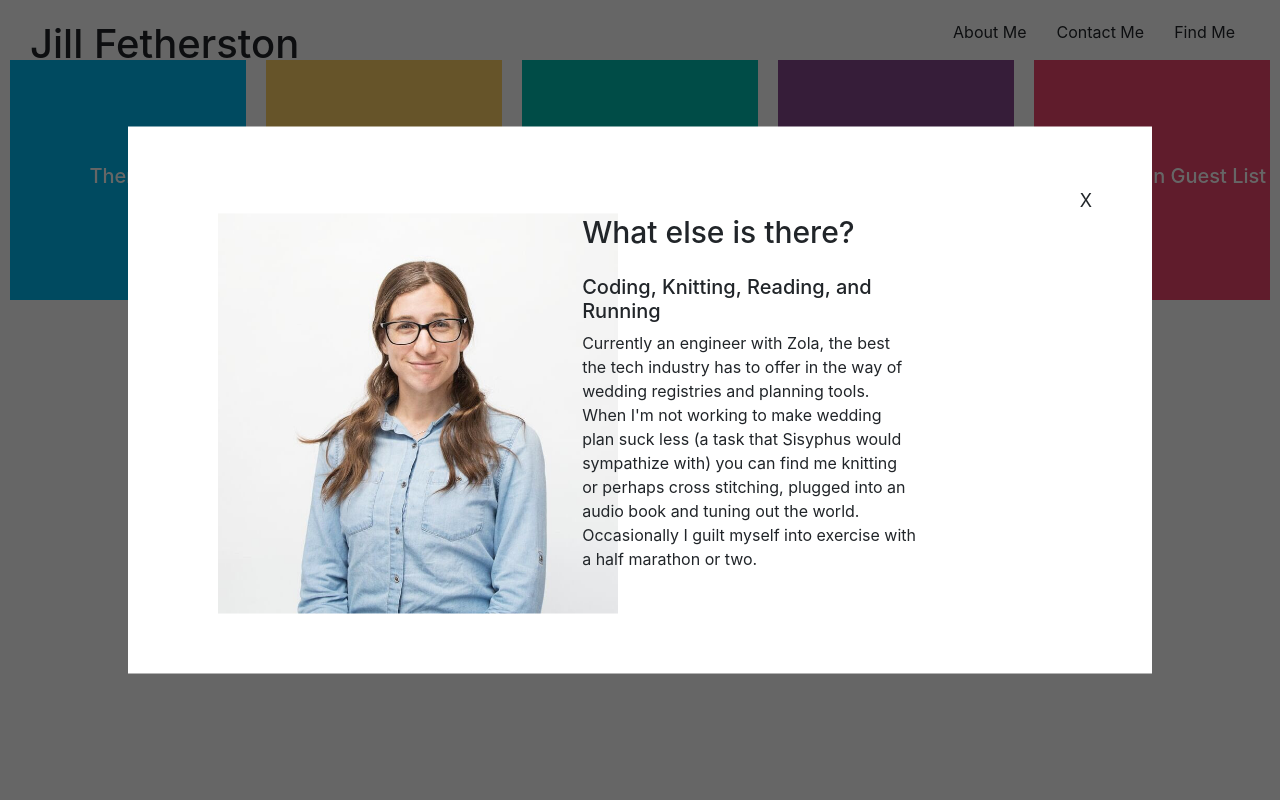
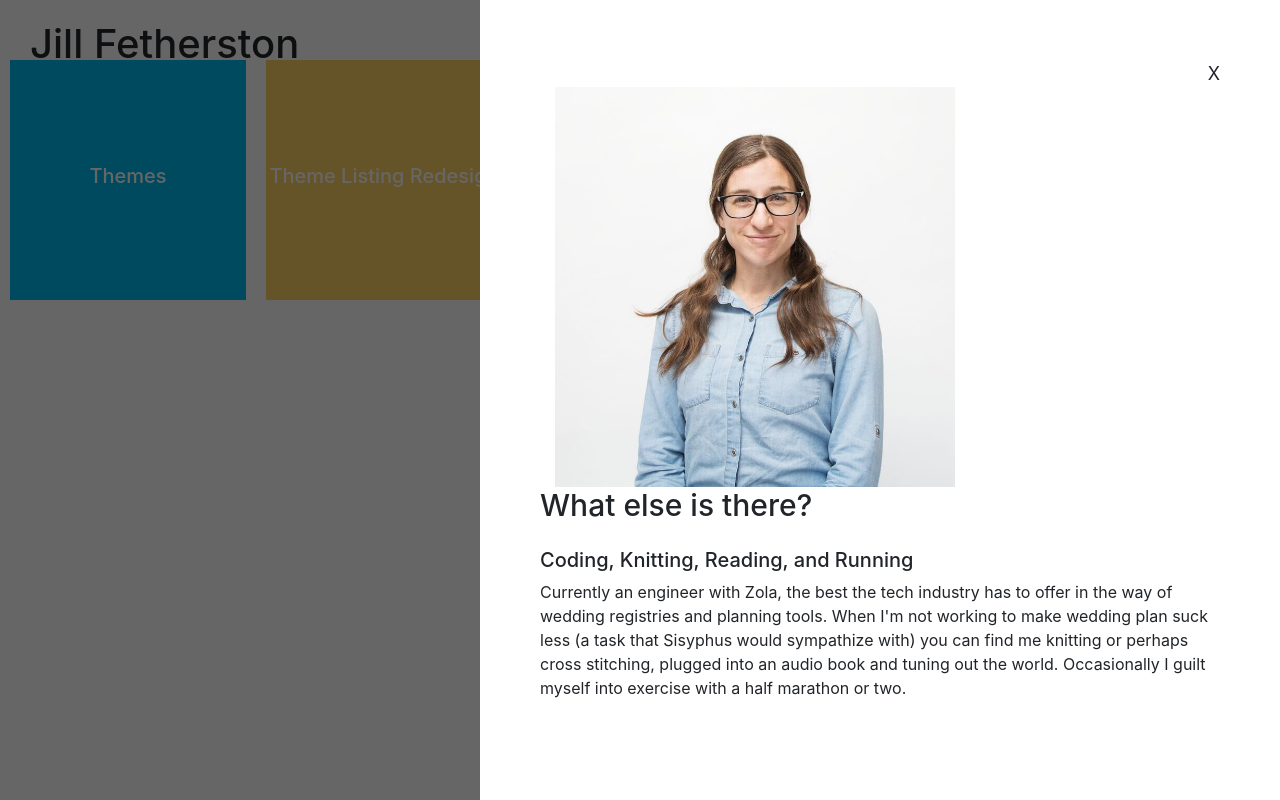
Before and after one commit to 12Noone/jfetherston-dot-com, a React app: page / in a window 1280 px wide. Both pictures are taken after a click on the item "About Me". Built offline with nearby package versions, Linux system fonts and the light colour scheme.

Commit message:
modal to slide out

```diff
--- a/src/App.js
+++ b/src/App.js
@@ -20,7 +20,6 @@ class App extends Component {
   }
 
   showViewer(link, data) {
-    this.setState({ viewerOpen: true })
     _.find(data, (idx) => {
       if (idx.key === link) {
         this.setState({
--- a/src/components/Viewer.js
+++ b/src/components/Viewer.js
@@ -10,9 +10,9 @@ const Viewer = ({ handleClose, show, viewerOptions }) => {
         <div className="close-viewer" onClick={handleClose}>
           X
         </div>
-        <div className="viewer-body container">
-          <div className="col-sm-12">
-            <div className="row">
+        <div className="viewer-body">
+          <div>
+            <div>
               {viewerOptions.image ? (
                 <div className="image-container col-sm-5">
                   <img src={viewerOptions.image} alt="Yours truly" />
@@ -20,7 +20,7 @@ const Viewer = ({ handleClose, show, viewerOptions }) => {
               ) : (
                 null
               )}
-              <div className="copy-container col-sm-5">
+              <div className="copy-container">
                 <h1>{viewerOptions.header}</h1>
                 <h5>{viewerOptions.subHeading}</h5>
                 <p>{viewerOptions.bodyCopy}</p>
--- a/src/stylesheets/Viewer.less
+++ b/src/stylesheets/Viewer.less
@@ -13,12 +13,12 @@
 .viewer-main {
   position:fixed;
   background: white;
-    width: 80%;
-    height: auto;
-    top:50%;
-    left:50%;
+  height: 100%;
+  top: 0;
+  right: 0;
   padding: 60px;
-    transform: translate(-50%,-50%);
+  width: 800px;
+  // transform: translate(-50%,-50%);
   .viewer-body {
     h1 {
       margin-bottom: 25px;
@@ -43,5 +43,5 @@
 }
 
 .display-none {
-    display: none;
+  display: none
 }
```
Lines whose indentation alone changed are shown as unchanged.
